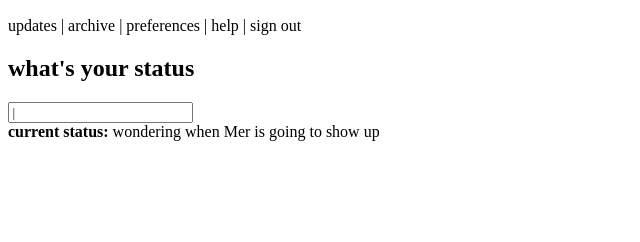
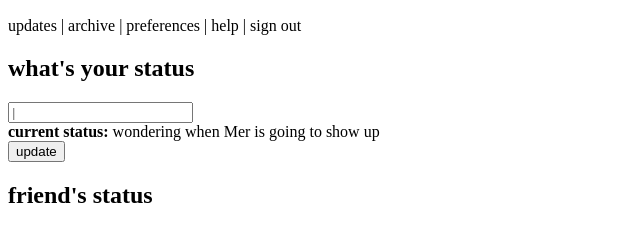
Before and after one commit to niamhbrockbank/html-twitter-base, a website: page index.html in a window 1280 px wide. Shown: the part 50-292 px from the top of the page, without its empty margins (0-640 px from the left). Drawn offline with Linux system fonts and the light colour scheme.

Commit message:
Update to latest

```diff
--- a/index.html
+++ b/index.html
@@ -16,7 +16,11 @@
     <section>
       <h1>what's your status</h1>
       <input type="text" placeholder="|" /> <br />
-      <b>current status:</b> wondering when Mer is going to show up
+      <b>current status:</b> wondering when Mer is going to show up <br />
+      <button>update</button>
+    </section>
+    <section>
+      <h2>friend's status</h2>
     </section>
   </body>
 </html>
```
